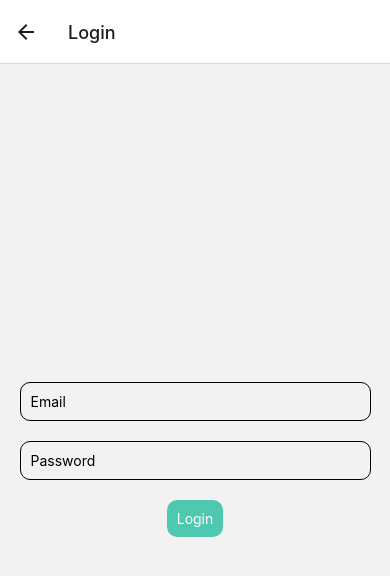
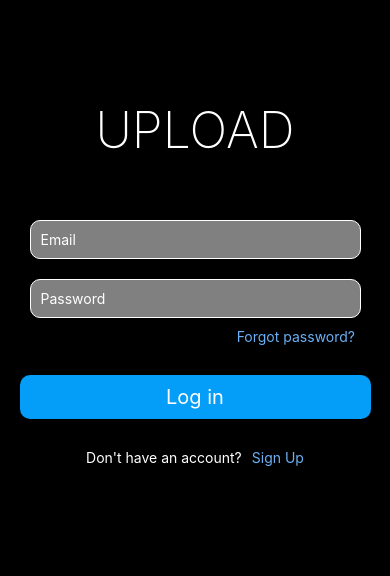
Before and after one commit to Peterhyh/uncut-social, a React Native app: screen /Login in a window 390 px wide. Shown: the top 576 px of the page. Built offline with nearby package versions, Linux system fonts and the light colour scheme.

Commit message:
Login Screen and navigation update

```diff
--- a/App.js
+++ b/App.js
@@ -1,14 +1,15 @@
-import RegisterScreen from './screens/RegisterScreen';
-import LandingScreen from './screens/LandingScreen';
-import LoginScreen from './screens/LoginScreen';
-import HomeScreen from './screens/HomeScreen';
-import AddNewPost from './components/AddNewPost';
-import { NavigationContainer } from '@react-navigation/native';
-import { createStackNavigator } from '@react-navigation/stack';
+// import RegisterScreen from './screens/RegisterScreen';
+// import LandingScreen from './screens/LandingScreen';
+// import LoginScreen from './screens/LoginScreen';
+// import HomeScreen from './screens/HomeScreen';
+// import AddNewPost from './components/NewPostScreen/AddNewPost';
+// import { NavigationContainer } from '@react-navigation/native';
+// import { createStackNavigator } from '@react-navigation/stack';
 
 import { initializeApp } from "firebase/app";
 import { getAuth } from 'firebase/auth';
 import { API_KEY, AUTH_DOMAIN, PROJECT_ID, STORAGE_BUCKET, SENDER_ID, APP_ID, MEASUREMENT_ID } from '@env';
+import SignedInStack from './navigation';
 
 const firebaseConfig = {
   apiKey: API_KEY,
@@ -23,34 +24,28 @@ const firebaseConfig = {
 export const FIREBASE_APP = initializeApp(firebaseConfig);
 export const FIREBASE_AUTH = getAuth(FIREBASE_APP);
 
-const Stack = createStackNavigator();
+// const Stack = createStackNavigator();
+
+// const screenOptions = {
+//   headerShown: false,
+// }
 
 export default function App() {
   return (
-    <NavigationContainer >
-      <Stack.Navigator
-        initialRouteName='Landing'
-      >
-        <Stack.Screen
-          name='Landing'
-          component={LandingScreen}
-          options={{
-            headerShown: false
-          }}
-        />
-        <Stack.Screen
-          name='Register'
-          component={RegisterScreen}
-        />
-        <Stack.Screen
-          name='Login'
-          component={LoginScreen}
-        />
-        <Stack.Screen
-          name='Test'
-          component={AddNewPost}
-        />
-      </Stack.Navigator>
-    </NavigationContainer>
+    <SignedInStack />
+    // <NavigationContainer >
+    //   <Stack.Navigator
+    //     initialRouteName='AddNewPost'
+    //   >
+    //     <Stack.Screen
+    //       name='Register'
+    //       component={RegisterScreen}
+    //     />
+    //     <Stack.Screen
+    //       name='Login'
+    //       component={LoginScreen}
+    //     />
+    //   </Stack.Navigator>
+    // </NavigationContainer>
   );
 };
--- a/components/Post.js
+++ b/components/HomeScreen/Post.js
@@ -1,8 +1,8 @@
 import { View, Image, StyleSheet, Text, TouchableOpacity } from 'react-native';
 import { Divider } from 'react-native-elements';
-import SHARE from '../assets/images/share.png';
-import COMMENT from '../assets/images/comment.png';
-import LIKE from '../assets/images/like.png';
+import SHARE from '../../assets/images/share.png';
+import COMMENT from '../../assets/images/comment.png';
+import LIKE from '../../assets/images/like.png';
 
 const Post = ({ post, i }) => {
     return (
--- a/components/Stories.js
+++ b/components/HomeScreen/Stories.js
@@ -7,14 +7,14 @@ const Stories = () => {
                 <TouchableOpacity>
                     <Image
                         style={styles.addStory}
-                        source={require('../assets/images/plus.png')}
+                        source={require('../../assets/images/plus.png')}
                     />
                 </TouchableOpacity>
                 <TouchableOpacity>
                     <View style={styles.storyContainer}>
                         <Image
                             style={styles.story}
-                            source={require('../assets/images/profilePic.jpg')}
+                            source={require('../../assets/images/profilePic.jpg')}
                         />
                         <Text style={styles.text}>Peter Huynh</Text>
                     </View>
--- a/components/AddNewPost.js
+++ b/components/NewPostScreen/AddNewPost.js
@@ -1,20 +1,22 @@
 import { Image, StyleSheet, View, TouchableOpacity, Text } from "react-native";
-import BACK_BUTTON from '../assets/images/backButton.png';
-import FormUploader from './AddNewPost/FormUploader';
+import BACK_BUTTON from '../../assets/images/backButton.png';
+import FormUploader from './FormUploader';
 
-const AddNewPost = () => {
+const AddNewPost = ({ navigation }) => {
     return (
         <View style={styles.container}>
-            <Header />
+            <Header navigation={navigation} />
             <FormUploader />
         </View>
     );
 };
 
-const Header = () => {
+const Header = ({ navigation }) => {
     return (
         <View style={styles.headerContainer}>
-            <TouchableOpacity>
+            <TouchableOpacity
+                onPress={() => navigation.goBack()}
+            >
                 <Image
                     style={styles.backButton}
                     source={BACK_BUTTON}
@@ -27,8 +29,7 @@ const Header = () => {
 
 const styles = StyleSheet.create({
     container: {
-        backgroundColor: '#000',
-        height: '100%',
+        paddingTop: 40,
     },
     headerContainer: {
         margin: 10,
--- /dev/null
+++ b/navigation.js
@@ -0,0 +1,40 @@
+import HomeScreen from './screens/HomeScreen';
+import LoginScreen from './screens/LoginScreen';
+import NewPostScreen from './screens/NewPostScreen';
+import { NavigationContainer } from '@react-navigation/native';
+import { createStackNavigator } from '@react-navigation/stack';
+
+const Stack = createStackNavigator();
+
+const screenOptions = {
+    headerShown: false,
+}
+
+const SignedInStack = () => {
+    return (
+        <NavigationContainer >
+            <Stack.Navigator
+                initialRouteName='LoginScreen'
+            >
+                <Stack.Screen
+                    name='HomeScreen'
+                    component={HomeScreen}
+                    options={screenOptions}
+                />
+                <Stack.Screen
+                    name='NewPostScreen'
+                    component={NewPostScreen}
+                    options={screenOptions}
+                />
+
+                <Stack.Screen
+                    name='LoginScreen'
+                    component={LoginScreen}
+                    options={screenOptions}
+                />
+            </Stack.Navigator>
+        </NavigationContainer>
+    );
+};
+
+export default SignedInStack;
--- a/screens/HomeScreen.js
+++ b/screens/HomeScreen.js
@@ -1,14 +1,14 @@
 import { ScrollView, StyleSheet, SafeAreaView } from 'react-native';
-import Stories from '../components/Stories';
-import Header from '../components/Header';
-import Post from '../components/Post';
+import Stories from '../components/HomeScreen/Stories';
+import Header from '../components/HomeScreen/Header';
+import Post from '../components/HomeScreen/Post';
 import { POST } from '../data/posts';
-import BottomTab from '../components/BottomTab';
+import BottomTab from '../components/HomeScreen/BottomTab';
 
-const HomeScreen = () => {
+const HomeScreen = ({ navigation }) => {
     return (
         <SafeAreaView style={styles.container}>
-            <Header />
+            <Header navigation={navigation} />
             <Stories />
             <ScrollView>
                 {POST.map((post, i) => (
--- a/screens/LoginScreen.js
+++ b/screens/LoginScreen.js
@@ -3,12 +3,19 @@ import { signInWithEmailAndPassword } from 'firebase/auth';
 import { useState, useRef } from 'react';
 import { TouchableOpacity } from 'react-native-gesture-handler';
 import { FIREBASE_AUTH } from '../App';
+import { Formik } from 'formik';
+import * as Yup from 'yup';
 
 const auth = FIREBASE_AUTH;
 
 const LoginScreen = () => {
     const [email, setEmail] = useState('');
     const [password, setPassword] = useState('');
+
+    const loginFormSchema = Yup.object().shape({
+        email: Yup.string().email().required('An email is required'),
+        password: Yup.string().required().min(8, 'Password must be at least 8 characters')
+    })
 
     const input1 = useRef();
     const input2 = useRef();
@@ -41,7 +48,17 @@ const LoginScreen = () => {
     };
 
     return (
+        <Formik
+            validationSchema={loginFormSchema}
+            onSubmit={response => console.log(response)}
+
+        >
             <View style={styles.container}>
+                <View>
+
+                </View>
+                <Text style={styles.logo}>UPLOAD</Text>
+                <View style={styles.inputContainer}>
                     <TextInput
                         ref={input1}
                         returnKeyType='next'
@@ -49,6 +66,9 @@ const LoginScreen = () => {
                         style={styles.input}
                         autoCapitalize='none'
                         placeholder='Email'
+                        placeholderTextColor='white'
+                        keyboardType='email-address'
+                        autoFocus={true}
                         value={email}
                         onChangeText={setEmail}
                     />
@@ -58,41 +78,96 @@ const LoginScreen = () => {
                         onSubmitEditing={() => handleReturnKeyPress(input2)}
                         style={styles.input}
                         autoCapitalize='none'
+                        autoCorrect={false}
+                        secureTextEntry={true}
+                        textContentType='password'
                         placeholder='Password'
+                        placeholderTextColor='white'
                         value={password}
                         onChangeText={setPassword}
                     />
+                </View>
+                <View style={styles.forgotPasswordButtonContainer}>
+                    <TouchableOpacity>
+                        <Text style={styles.forgotPasswordButton}>Forgot password?</Text>
+                    </TouchableOpacity>
+                </View>
+                <View style={styles.loginContainer}>
                     <TouchableOpacity
                         style={styles.button}
                         onPress={handleLogin}
                     >
-                <Text style={styles.buttonText}>Login</Text>
+                        <Text style={styles.buttonText}>Log in</Text>
                     </TouchableOpacity>
                 </View>
+                <View style={styles.signUpContainer}>
+                    <Text style={styles.text}>Don't have an account?</Text>
+                    <TouchableOpacity>
+                        <Text style={styles.signUpText}>Sign Up</Text>
+                    </TouchableOpacity>
+                </View>
+            </View>
+        </Formik>
     );
 };
 
 const styles = StyleSheet.create({
     container: {
         flex: 1,
-        justifyContent: 'center',
+        backgroundColor: '#000',
         alignItems: 'center',
+        paddingTop: 100,
+    },
+    logo: {
+        color: '#fff',
+        fontWeight: '200',
+        fontSize: 50,
+        marginBottom: 50,
+    },
+    inputContainer: {
+        width: '90%',
     },
     input: {
         borderWidth: 1,
         borderRadius: 10,
-        width: '90%',
+        borderColor: '#fff',
+        color: '#fff',
+        backgroundColor: 'gray',
         margin: 10,
         padding: 10,
     },
+    loginContainer: {
+        width: '90%',
+        alignItems: 'center',
+        backgroundColor: '#049DF8',
+        marginTop: 30,
+        borderRadius: 10,
+    },
     button: {
-        backgroundColor: '#4EC9B0',
         padding: 10,
-        marginTop: 10,
-        borderRadius: 10,
     },
     buttonText: {
         color: '#fff',
+        fontSize: 20,
+    },
+    forgotPasswordButtonContainer: {
+        width: '100%',
+        alignItems: 'flex-end',
+        marginRight: 70,
+    },
+    forgotPasswordButton: {
+        color: '#6BB0F5',
+    },
+    text: {
+        color: '#fff'
+    },
+    signUpContainer: {
+        flexDirection: 'row',
+        marginTop: 30,
+    },
+    signUpText: {
+        color: '#6BB0F5',
+        marginLeft: 10,
     },
 });
 
--- /dev/null
+++ b/screens/NewPostScreen.js
@@ -0,0 +1,20 @@
+import { View, StyleSheet } from 'react-native';
+import AddNewPost from '../components/NewPostScreen/AddNewPost';
+
+
+const NewPostScreen = ({ navigation }) => {
+    return (
+        <View style={styles.container}>
+            <AddNewPost navigation={navigation} />
+        </View>
+    );
+};
+
+const styles = StyleSheet.create({
+    container: {
+        backgroundColor: '#000',
+        height: '100%'
+    },
+});
+
+export default NewPostScreen;
```
Also changed, not shown: components/HomeScreen/BottomTab.js (renamed from components/BottomTab.js, +7 -5 lines), components/HomeScreen/Header.js (renamed from components/Header.js, +7 -5 lines), components/NewPostScreen/FormUploader.js (renamed from components/AddNewPost/FormUploader.js, +9 -7 lines), assets/images/placeholderImage.png (deleted). Lines whose indentation alone changed are shown as unchanged.
